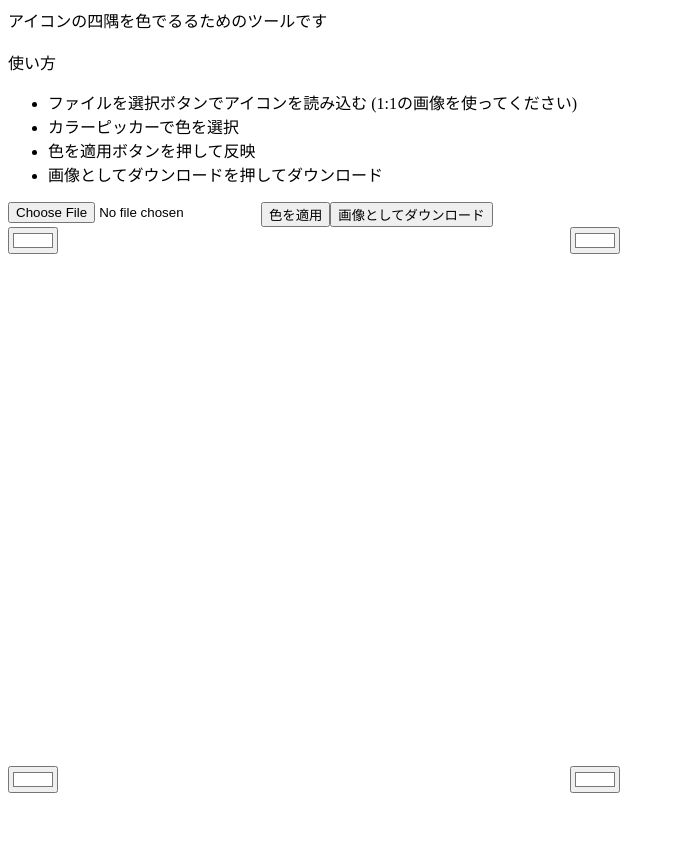
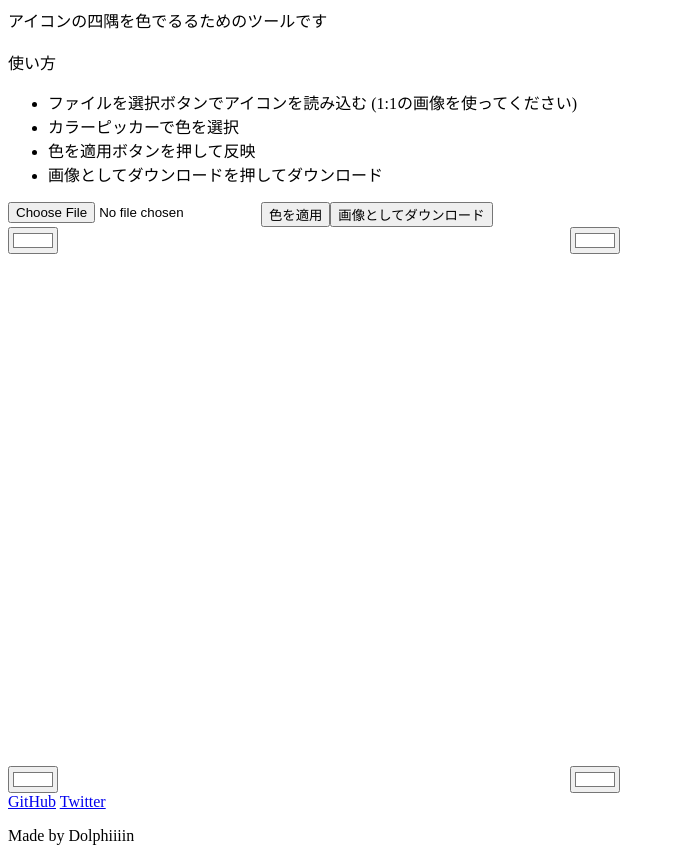
Before and after one commit to Dolphiiiin/ClusterIconColorChanger, a plain HTML site: page index.html in a window 1280 px wide. Shown: the whole page, without its empty margins (0-675 px from the left). Before the commit the page ends 801 px from the top, so only its background shows below. Drawn offline with Linux system fonts and the light colour scheme.

Commit message:
add footer

```diff
--- a/index.html
+++ b/index.html
@@ -39,6 +39,11 @@
     <a id="hiddenLink" download="canvas.png" style="display: none">link</a>
     <img id="canvasImage" src="" style="display: none">
 </div>
+<div>
+    <a href="https://github.com/Dolphiiiin/CornerColorChanger">GitHub</a>
+    <a href="https://twitter.com/Dolphiiiin_">Twitter</a>
+    <p>Made by Dolphiiiin</p>
+</div>
 </body>
 <script src="main.js"></script>
 <script>
```
